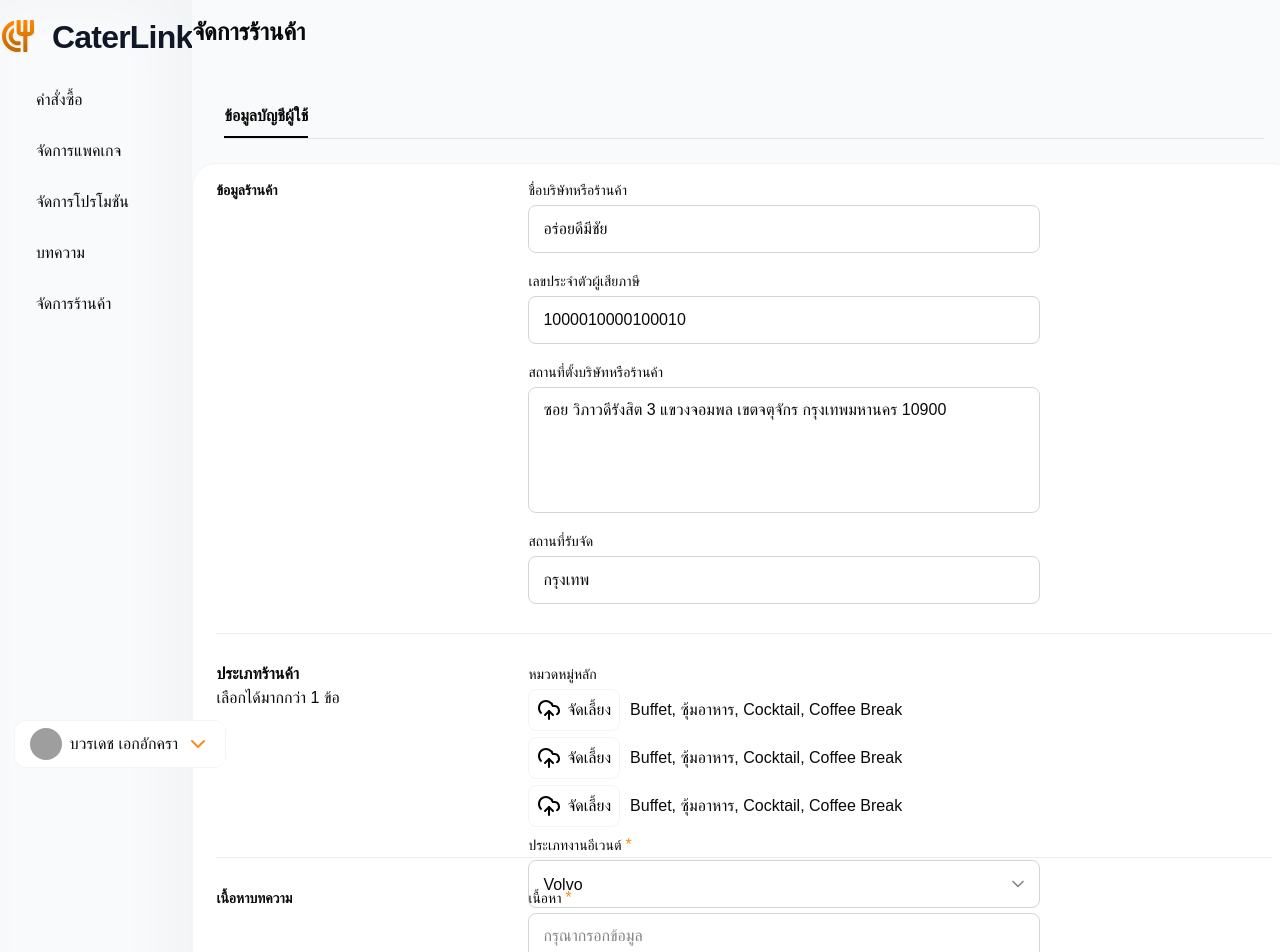
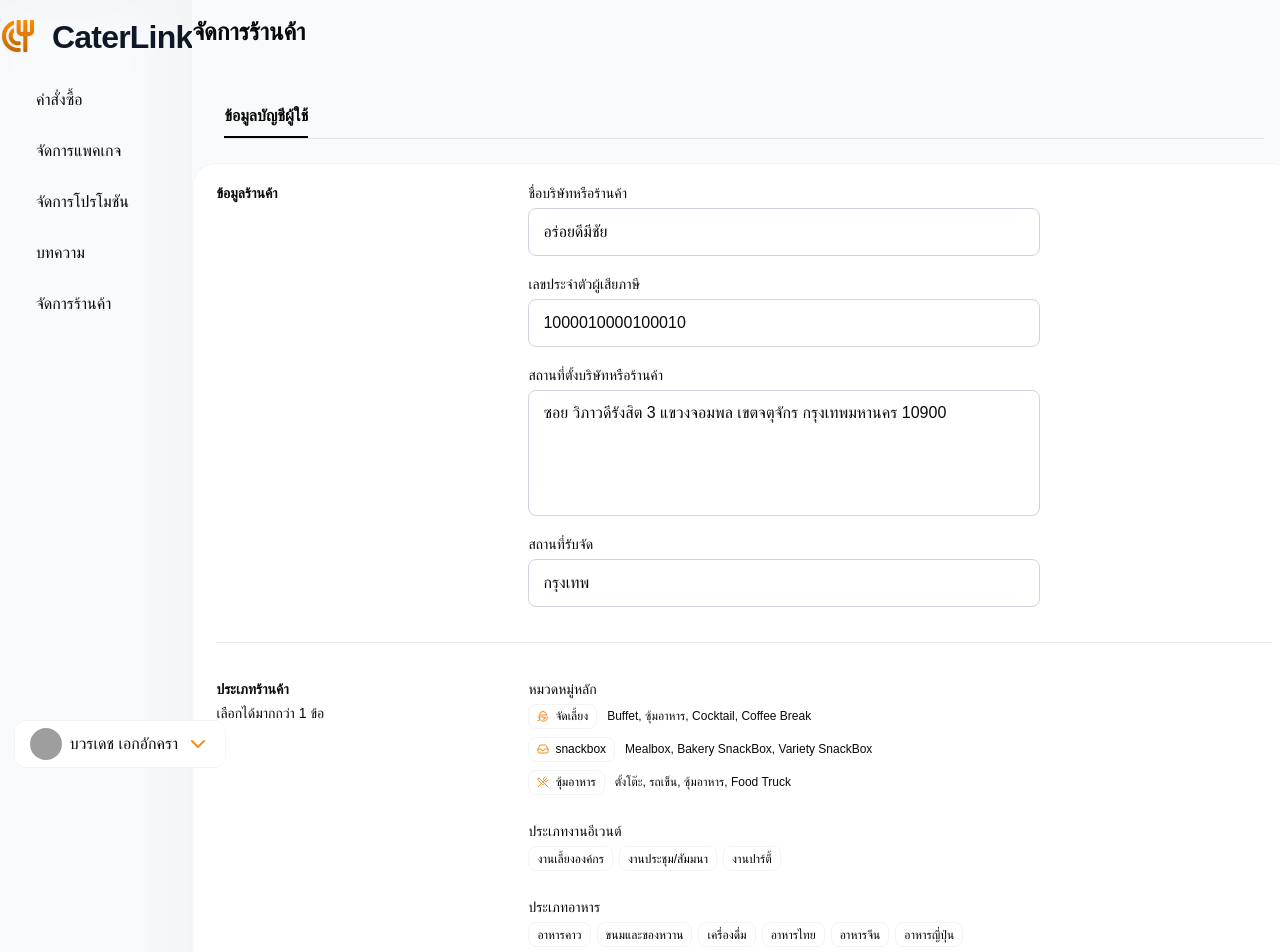
Before and after one commit to prompipat/SoftDev_Frontend, a React (Vite) app: page /setting in a window 1280 px wide. Shown: the top 952 px of the page. Built offline with nearby package versions, Linux system fonts and the light colour scheme; grey boxes are pictures that could not be loaded; a web font is replaced by a local one.

Commit message:
third commit

```diff
--- a/src/pages/Setting.jsx
+++ b/src/pages/Setting.jsx
@@ -42,7 +42,7 @@ return (
             </div>
 
             {/* Content */}
-            <div className="flex flex-col gap-[24px] w-auto h-[1006px] items-center mb-[32px]">
+            <div className="flex flex-col gap-[24px] w-auto h-[1207px] items-center mb-[32px]">
                 {subpages[Tabindex].Content}
             </div>
           </div>
--- a/src/subpages/setting/UserAccount.jsx
+++ b/src/subpages/setting/UserAccount.jsx
@@ -1,16 +1,33 @@
 import { useState } from "react";
 import { Button } from "@/components/ui/button";
-import { Badge } from "lucide-react";
-import { ChevronDown,CloudUpload } from "lucide-react";
+import { Badge } from "@/components/ui/badge";
+import { ChevronDown,HandPlatter,Inbox,UtensilsCrossed } from "lucide-react";
 
-const mainctg = [
-    {label: 'จัดเลี้ยง',icon:<CloudUpload />,value: "TEST1",detail:"Buffet, ซุ้มอาหาร, Cocktail, Coffee Break"},
-    {label: 'จัดเลี้ยง',icon:<CloudUpload />,value: "TEST2",detail:"Buffet, ซุ้มอาหาร, Cocktail, Coffee Break"},
-    {label: 'จัดเลี้ยง',icon:<CloudUpload />,value: "TEST3",detail:"Buffet, ซุ้มอาหาร, Cocktail, Coffee Break"}
+const mainctgs = [
+    {label: 'จัดเลี้ยง',icon:<HandPlatter className="w-[12px] h-[12px] text-[#F78E1E]"/>,value: "TEST1",detail:"Buffet, ซุ้มอาหาร, Cocktail, Coffee Break"},
+    {label: 'snackbox',icon:<Inbox className="w-[12px] h-[12px] text-[#F78E1E]"/>,value: "TEST2",detail:"Mealbox, Bakery SnackBox, Variety SnackBox"},
+    {label: 'ซุ้มอาหาร',icon:<UtensilsCrossed className="w-[12px] h-[12px] text-[#F78E1E]"/>,value: "TEST3",detail:"ตั้งโต๊ะ, รถเข็น, ซุ้มอาหาร, Food Truck"}
+]
+
+const eventtypes = [
+    {label: "งานเลี้ยงองค์กร", value:"TEST1"},
+    {label: "งานประชุม/สัมมนา", value:"TEST2"},
+    {label: "งานปาร์ตี้", value:"TEST3"}
+]
+
+const foodtypes = [
+    {label: "อาหารคาว", value:"TEST1"},
+    {label: "ขนมและของหวาน", value:"TEST2"},
+    {label: "เครื่องดื่ม", value:"TEST3"},
+    {label: "อาหารไทย", value:"TEST4"},
+    {label: "อาหารจีน", value:"TEST5"},
+    {label: "อาหารญี่ปุ่น", value:"TEST6"}
 ]
 
 function UserAccount() {
     const [Mainindex,setMainindex] = useState(null)
+    const [Eventindex,setEventindex] = useState(null)
+    const [Foodindex,setFoodindex] = useState(null)
 
     const [Payload,setPayload] = useState({
         restaurant:"อร่อยดีมีชัย",
@@ -25,7 +42,7 @@ function UserAccount() {
     return (
         <>
             {/* Table */}
-                <div className="grid justify-center items-center border-[1px] border-[#F2F4F7] rounded-[24px] w-[1104px] h-[934px] bg-white">
+                <div className="grid justify-center items-center border-[1px] border-[#F2F4F7] rounded-[24px] w-[1104px] h-[1073px] bg-white">
                     {/* Content (Restaurant Infomation) */}
                     <div className="flex w-[1056px] h-[426px]">
                         <p className="text-[14px] font-[600] w-[312px]">ข้อมูลร้านค้า</p>
@@ -82,41 +99,70 @@ function UserAccount() {
                     <div className="w-[1056px] h-[0.5px] bg-[#EAECF0]"></div>
 
                     {/* Content (Restaurant Type) */}
-                    <div className="flex w-[1056px] h-[166px]">
-                        <div className="grid text-[14px] w-[312px] h-fit">
-                            <p className="font-[600]">ประเภทร้านค้า</p>
-                            <p>เลือกได้มากกว่า 1 ข้อ</p>
+                    <div className="flex w-[1056px] h-[270px]">
+                        <div className="grid w-[312px] h-fit">
+                            <p className="font-[600] text-[14px]">ประเภทร้านค้า</p>
+                            <p className="text-[14px]">เลือกได้มากกว่า 1 ข้อ</p>
                         </div>
                         {/* Input Field */}
-                        <form className="grid w-[270px] gap-[6px]">
-                            <label><p className="flex h-[21px] text-[14px]">หมวดหมู่หลัก</p></label>
-                            {mainctg.map((content, index) => (
+                        <form className="grid w-[512px] gap-[24px]">
+                            <div className="grid gap-[6px]">
+                                <label><p className="flex h-[21px] text-[14px] text-[Colors/Tertiary/500] font-[500]">หมวดหมู่หลัก</p></label>
+                                <div className="grid gap-[8px]">
+                                    {mainctgs.map((content, index) => (
                                 <div className="flex items-center gap-[10px]">
                                     <div
                                         key={index}
                                         onClick={() => setMainindex(index)}
-                                className={`flex w-fit gap-[6px] p-[8px] border-[1px] border-[#F2F4F7] rounded-[8px] ${
+                                        className={`flex w-fit h-[25px] gap-[6px] items-center pl-[8px] pr-[8px] border-[1px] border-[#F2F4F7] rounded-[8px] ${
                                         Mainindex === index
-                                    ? 'border-black font-semibold'
+                                            ? 'border-black border-[2px]'
                                             : 'text-black'
-                                } hover:cursor-pointer `}
+                                        } hover:border-black cursor-pointer `}
                                         >
-                                    {content.icon}<p>{content.label}</p>
+                                            {content.icon}<p className="text-[12px] font-[500]">{content.label}</p>
                                         </div>
-                                <p>{content.detail}</p>
+                                        <p className="text-[12px]">{content.detail}</p>
                                     </div>
                                     ))}
+                                </div>
+                            </div>
 
-                            <label><p className="flex h-[21px] text-[14px]">ประเภทงานอีเวนต์ <p className="text-[#F78E1E] pl-[4px]">*</p></p></label>
-                            <div className="relative">
-                                <select id="type" className="appearance-none w-[512px] h-[48px] pl-[14px] pr-[42px] pt-[12px] pb-[12px] border-[1px] border-[#D0D5DD] rounded-md">
-                                    <option value="volvo">Volvo</option>
-                                    <option value="saab">Saab</option>
-                                    <option value="fiat">Fiat</option>
-                                    <option value="audi">Audi</option>
-                                </select>
-                                <div className="pointer-events-none absolute inset-y-0 right-3 flex items-center">
-                                    <ChevronDown className="w-[20px] h-[20px] text-[#86878A]" />
+                            <div className="grid gap-[6px]">
+                                <label><p className="flex h-[21px] text-[14px] text-[Colors/Tertiary/500] font-[500]">ประเภทงานอีเวนต์</p></label>
+                                <div className="flex gap-[6px] text-[12px] font-[500]">
+                                    {eventtypes.map((content, index) => (
+                                    <div
+                                        key={index}
+                                        onClick={() => setEventindex(index)}
+                                        className={`h-[25px] pt-[3.3px] pl-[8px] pr-[8px] border-[1px] border-[#F2F4F7] rounded-[8px] ${
+                                        Eventindex === index
+                                            ? 'border-black border-[2px]'
+                                            : 'text-black'
+                                        } hover:border-black cursor-pointer `}
+                                    >
+                                        {content.label}
+                                    </div>
+                                    ))}
+                                </div>
+                            </div>
+
+                            <div className="grid gap-[6px]">
+                                <label><p className="flex h-[21px] text-[14px] text-[Colors/Tertiary/500] font-[500]">ประเภทอาหาร</p></label>
+                                <div className="flex gap-[6px] text-[12px] font-[500]">
+                                    {foodtypes.map((content, index) => (
+                                    <div
+                                        key={index}
+                                        onClick={() => setFoodindex(index)}
+                                        className={`h-[25px] pt-[3.3px] pl-[8px] pr-[8px] border-[1px] border-[#F2F4F7] rounded-[8px] ${
+                                        Foodindex === index
+                                            ? 'border-black border-[2px]'
+                                            : 'text-black'
+                                        } hover:border-black cursor-pointer `}
+                                    >
+                                        {content.label}
+                                    </div>
+                                    ))}
                                 </div>
                             </div>
 
@@ -128,7 +174,7 @@ function UserAccount() {
 
                     {/* Content (Blog Detail) */}
                     <div className="flex w-[1056px] h-[166px]">
-                        <p className="text-[14px] w-[312px] font-[600]">เนื้อหาบทความ</p>
+                        <p className="text-[14px] w-[312px] font-[600]">ข้อมูลผู้ใช้งาน</p>
                         {/* Input Field */}
                         <form className="grid w-[512px]">
                             <div className="grid h-fit gap-[6px]">
```
Lines whose indentation alone changed are shown as unchanged.
